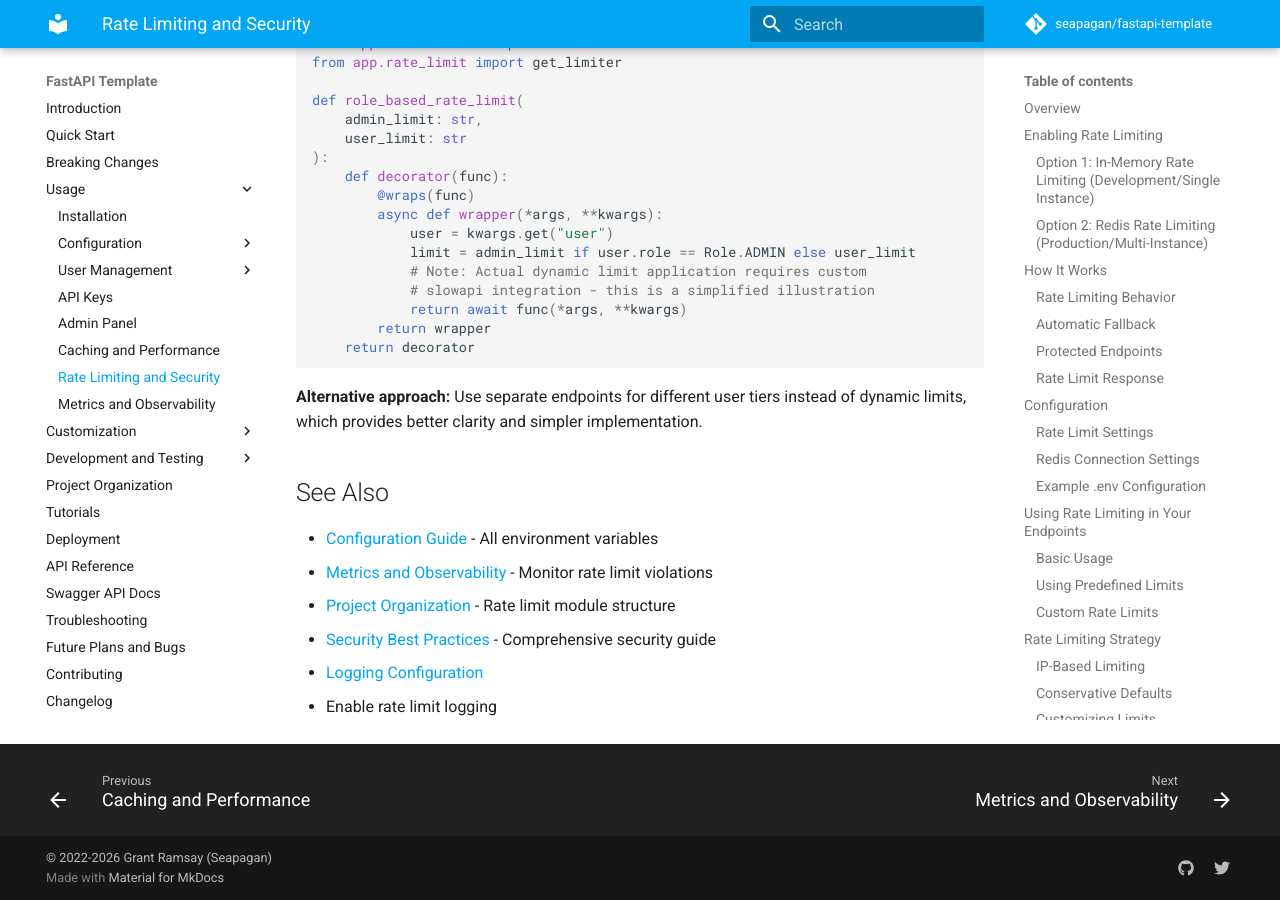
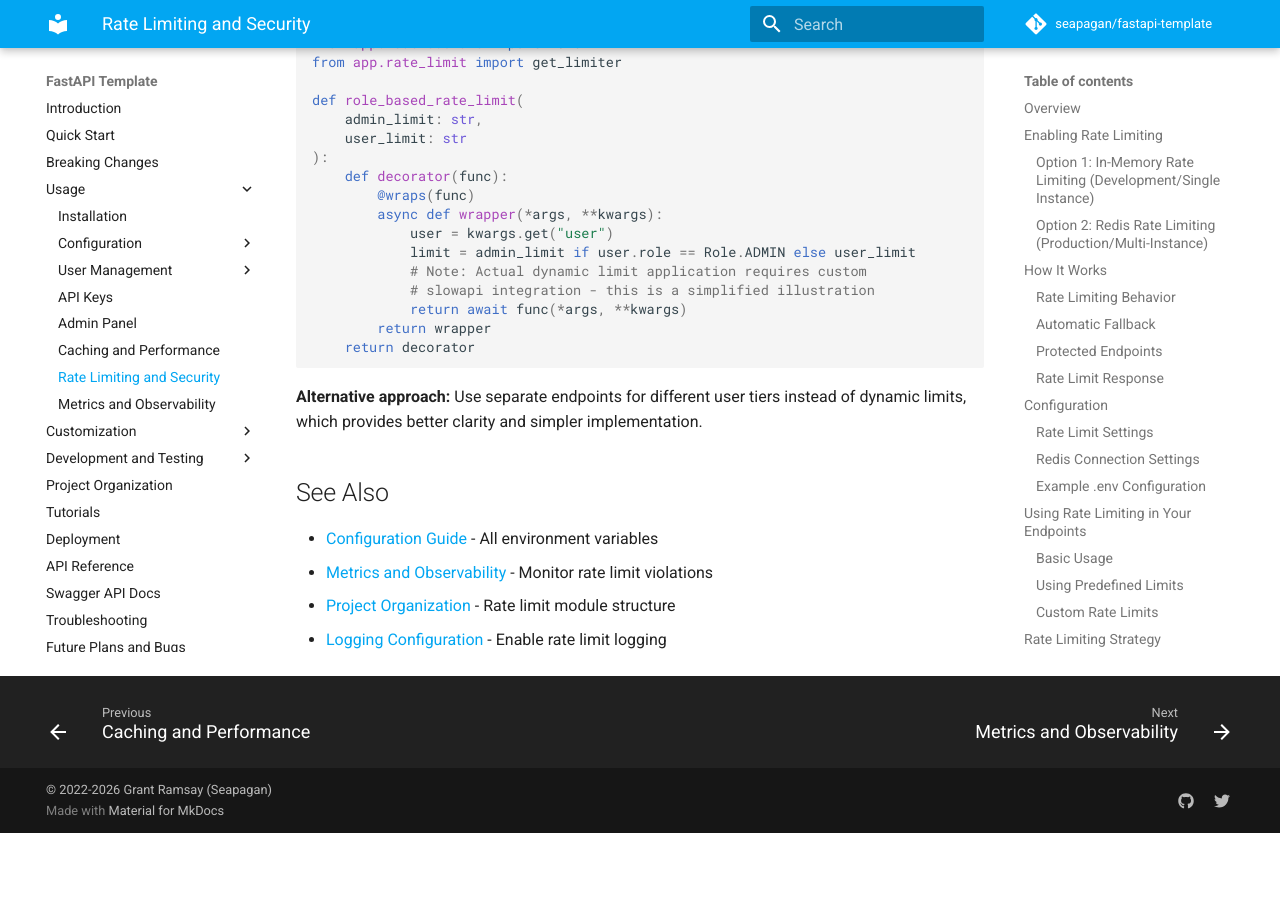
Before and after one commit to seapagan/fastapi-template, an MkDocs documentation site: the page built from docs/usage/rate-limiting.md, in a window 1280 px wide and 900 px high, scrolled down 11559 px. Built offline with MkDocs 1.6.1 and Material for MkDocs 9.7.7, drawn with Linux system fonts in a browser that asks for light colours; comment, search, counter and statistics services are not loaded; after the commit the page ends 12392 px from its top, so only the background shows below that.

Commit message:
docs: remove broken link and fix formatting in see also section

```diff
--- a/docs/usage/rate-limiting.md
+++ b/docs/usage/rate-limiting.md
@@ -569,7 +569,5 @@ simpler implementation.
   violations
 - [Project Organization](../project-organization.md) - Rate limit
   module structure
-- [Security Best Practices](../security.md) - Comprehensive security
-  guide
-- [Logging Configuration](configuration/environment.md#configure-logging-optional)
-  - Enable rate limit logging
+- [Logging Configuration](configuration/environment.md#configure-logging-optional) -
+  Enable rate limit logging
```
